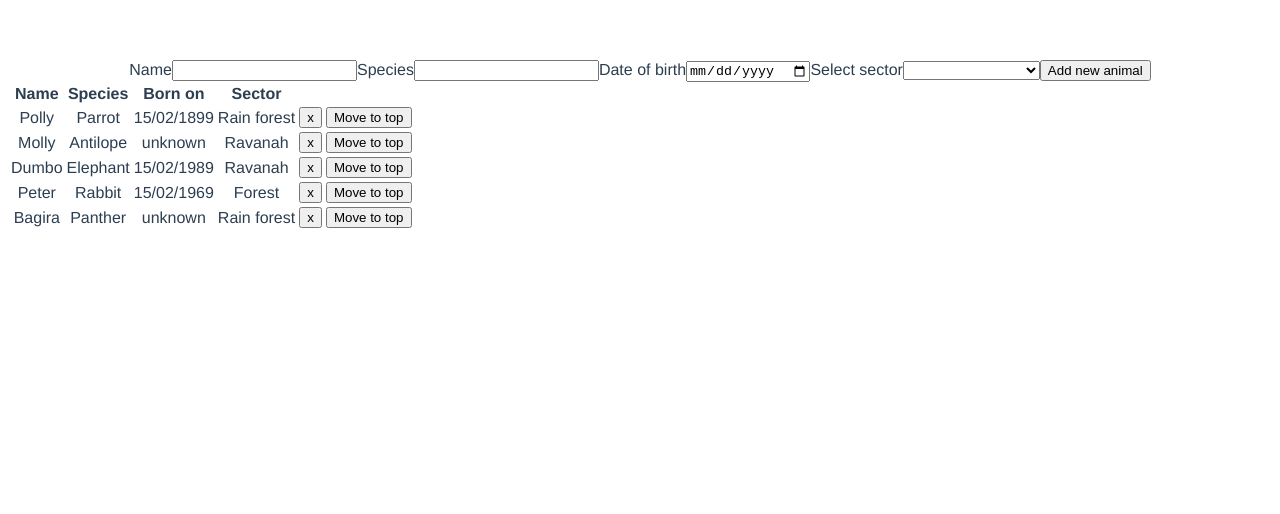
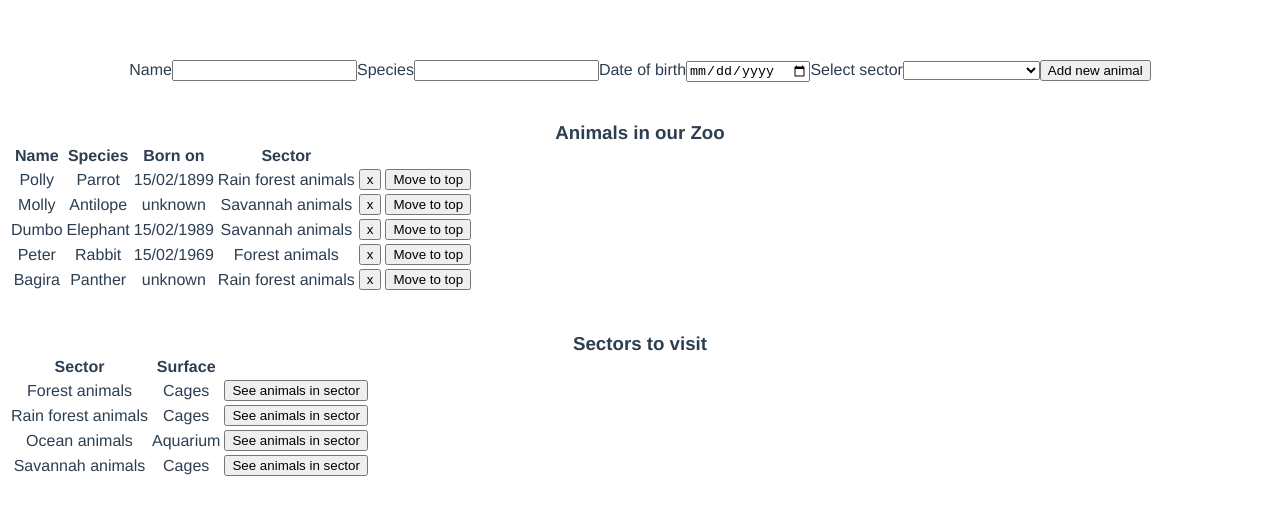
Before and after one commit to pedja77/Zoo, a Vue app: page / in a window 1280 px wide. Shown: the top 514 px of the page. Built offline with nearby package versions, Linux system fonts and the light colour scheme.

Commit message:
sectors alert

```diff
--- a/src/components/AnimalsList.vue
+++ b/src/components/AnimalsList.vue
@@ -13,6 +13,7 @@
       </select>
       <button type="submit">Add new animal</button>
     </form>
+    <h3>Animals in our Zoo</h3>
     <table>
       <thead>
         <th>Name</th>
@@ -26,15 +27,35 @@
         <td>{{ animal.name  }}</td>
         <td>{{ animal.species  }}</td>
         <td>{{ animal.dateOfBirth ? animal.dateOfBirth : 'unknown' }}</td>
-        <td>{{ animal.sector  }}
+        <td>{{ animal.sector.name  }}
         <td><button @click="removeAnimal(animal)">x</button></td>
         <td><button @click="moveToTop(animal)">Move to top</button></td>
+      </tr>
+    </table>
+    <h3>Sectors to visit</h3>
+    <table>
+      <thead>
+        <th>Sector</th>
+        <th>Surface</th>
+        <th>&nbsp;</th>
+      </thead>
+      <tr v-for="(sector, key) in sectors" :key="key">
+        <td>{{ sector.name }}</td>
+        <td>{{ sector.surface }}</td>
+        <td><button @click="seeAnimals(sector.name)">See animals in sector</button></td>
       </tr>
     </table>
   </div>
 </template>
 
 <script>
+const sectors = [
+        { name: 'Forest animals', surface: 'Cages' },
+        { name: 'Rain forest animals', surface: 'Cages' },
+        { name: 'Ocean animals', surface: 'Aquarium' },
+        { name: 'Savannah animals', surface: 'Cages' }
+      ];
+
 export default {
   name: 'AnimalsList',
   props: {
@@ -42,25 +63,22 @@ export default {
   },
   data() {
     return {
+
+      sectors: sectors,
+
       animals: [
-        { name: 'Polly', species: 'Parrot', dateOfBirth: '15/02/1899', sector: 'Rain forest' },
-        { name: 'Molly', species: 'Antilope', sector: 'Ravanah' },
-        { name: 'Dumbo', species: 'Elephant', dateOfBirth: '15/02/1989', sector: 'Ravanah' },
-        { name: 'Peter', species: 'Rabbit', dateOfBirth: '15/02/1969', sector: 'Forest' },
-        { name: 'Bagira', species: 'Panther', dateOfBirth: '', sector: 'Rain forest' }
+        { name: 'Polly', species: 'Parrot', dateOfBirth: '15/02/1899', sector: sectors[1] },
+        { name: 'Molly', species: 'Antilope', sector: sectors[3] },
+        { name: 'Dumbo', species: 'Elephant', dateOfBirth: '15/02/1989', sector: sectors[3] },
+        { name: 'Peter', species: 'Rabbit', dateOfBirth: '15/02/1969', sector: sectors[0] },
+        { name: 'Bagira', species: 'Panther', dateOfBirth: '', sector: sectors[1] }
       ],
       newAnimal: {
         name: '',
         species: '',
         dateOfBirth: '',
         sector: ''
-      },
-      sectors: [
-        { name: 'Forest animals', surface: 'Cages' },
-        { name: 'Rain forest animals', surface: 'Cages' },
-        { name: 'Ocean animals', surface: 'Aquarium' },
-        { name: 'Savannah animals', surface: 'Cages' }
-      ]
+      }
     }
   },
   methods: {
@@ -74,6 +92,15 @@ export default {
     addNewAnimal() {
       this.animals.push(this.newAnimal);
       this.newAnimal = {};
+    },
+    seeAnimals(sectorName) {
+      let animals = this.animals
+        .filter(animal => animal.sector.name === sectorName)
+        .map(animal => animal.species + ' ' + animal.name)
+        .join('\n');
+      //console.log(animals);
+
+      alert(animals);
     }
   }
 }
```
